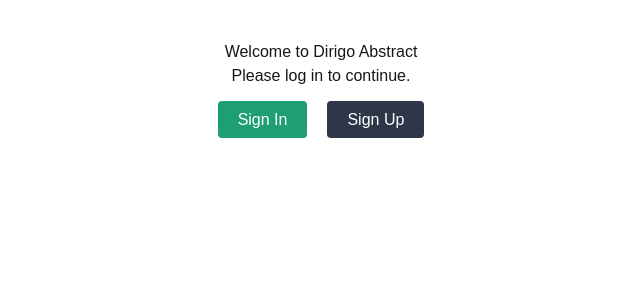
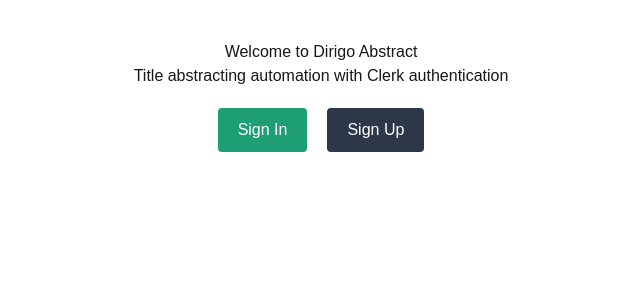
Before and after one commit to justinemile/dirigo-abstract, a Next.js app: page / in a window 1280 px wide. Shown: the top 300 px of the page, without its empty margins (319-959 px from the left). Built offline with nearby package versions, Linux system fonts and the light colour scheme; no server answers.

Commit message:
Simplify home page to basic HTML - remove Clerk hooks

```diff
--- a/app/page.tsx
+++ b/app/page.tsx
@@ -1,42 +1,18 @@
 "use client";
 
-import { useAuth, useUser } from "@clerk/nextjs";
 import Link from "next/link";
 
 export default function Home() {
-  const { isLoaded, userId } = useAuth();
-  const { user } = useUser();
-
-  if (!isLoaded) {
-    return <div style={{ padding: "40px" }}>Loading...</div>;
-  }
-
-  if (!userId) {
-    return (
-      <main style={{ padding: "40px", textAlign: "center" }}>
-        <h1>Welcome to Dirigo Abstract</h1>
-        <p>Please log in to continue.</p>
-        <div style={{ marginTop: "20px" }}>
-          <Link href="/sign-in" style={{ marginRight: "20px", padding: "10px 20px", backgroundColor: "#1D9E75", color: "white", borderRadius: "4px", textDecoration: "none" }}>
-            Sign In
-          </Link>
-          <Link href="/sign-up" style={{ padding: "10px 20px", backgroundColor: "#2d3748", color: "white", borderRadius: "4px", textDecoration: "none" }}>
-            Sign Up
-          </Link>
-        </div>
-      </main>
-    );
-  }
-
   return (
-    <main style={{ padding: "40px" }}>
-      <div style={{ display: "flex", justifyContent: "space-between", alignItems: "center" }}>
-        <h1>Welcome, {user?.firstName}!</h1>
-      </div>
-      <p>You are logged in as {user?.emailAddresses[0]?.emailAddress}</p>
+    <main style={{ padding: "40px", textAlign: "center" }}>
+      <h1>Welcome to Dirigo Abstract</h1>
+      <p>Title abstracting automation with Clerk authentication</p>
       <div style={{ marginTop: "20px" }}>
-        <Link href="/upload" style={{ marginRight: "20px", padding: "10px 20px", backgroundColor: "#1D9E75", color: "white", borderRadius: "4px", textDecoration: "none" }}>
-          Go to Upload
+        <Link href="/sign-in" style={{ marginRight: "20px", padding: "10px 20px", backgroundColor: "#1D9E75", color: "white", borderRadius: "4px", textDecoration: "none", display: "inline-block" }}>
+          Sign In
+        </Link>
+        <Link href="/sign-up" style={{ padding: "10px 20px", backgroundColor: "#2d3748", color: "white", borderRadius: "4px", textDecoration: "none", display: "inline-block" }}>
+          Sign Up
         </Link>
       </div>
     </main>
```
